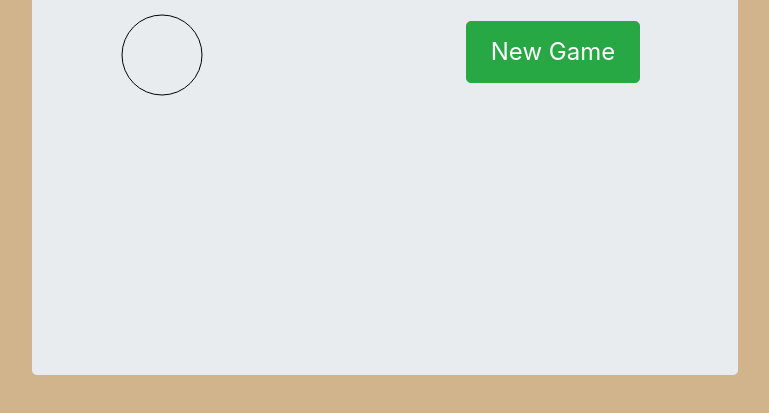
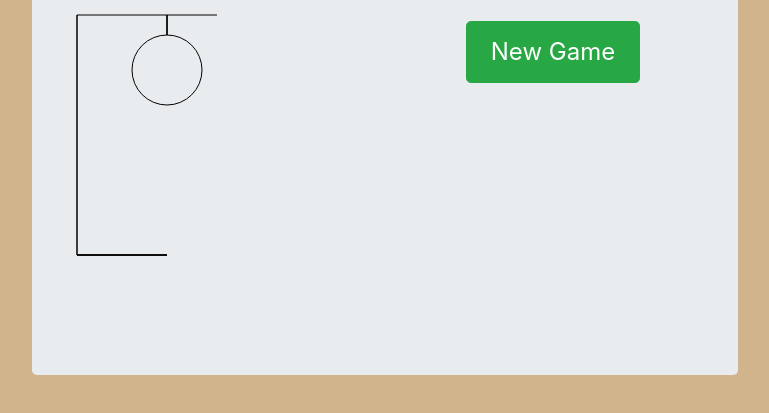
Before and after one commit to ohsnaplol/hangman, a plain HTML site: page index.html in a window 1280 px wide. Shown: the part 177-590 px from the top of the page, without its empty margins (255-1024 px from the left). Drawn offline with nearby package versions, Linux system fonts and the light colour scheme.

Commit message:
added template for hangman visual

```diff
--- a/index.html
+++ b/index.html
@@ -44,8 +44,25 @@
     var c = document.getElementById("canvas");
 		var ctx = c.getContext("2d");
 
+    // base
+    ctx.moveTo(10,250);
+    ctx.lineTo(100,250);
+    ctx.stroke();
+    // rope
+    ctx.moveTo(100,10);
+    ctx.lineTo(100,30);
+    ctx.stroke();
+    // pole
+    ctx.moveTo(10,10);
+    ctx.lineTo(10,250);
+    ctx.stroke();
+    // top
+    ctx.moveTo(10,10);
+    ctx.lineTo(150,10);
+    ctx.stroke();
+    // head
 		ctx.beginPath();
-		ctx.arc(95, 50, 40, 0, 2 * Math.PI);
+		ctx.arc(100, 65, 35, 0, 2 * Math.PI);
 		ctx.stroke();
 
     function startGame() {
```
